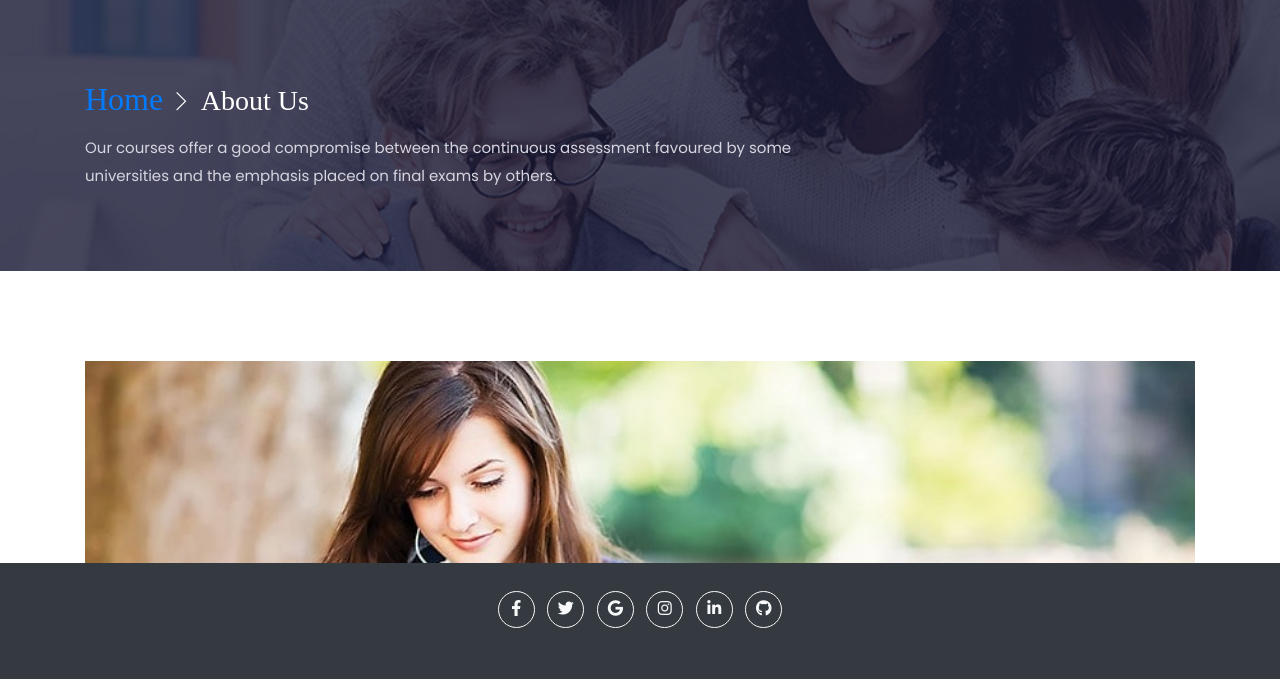
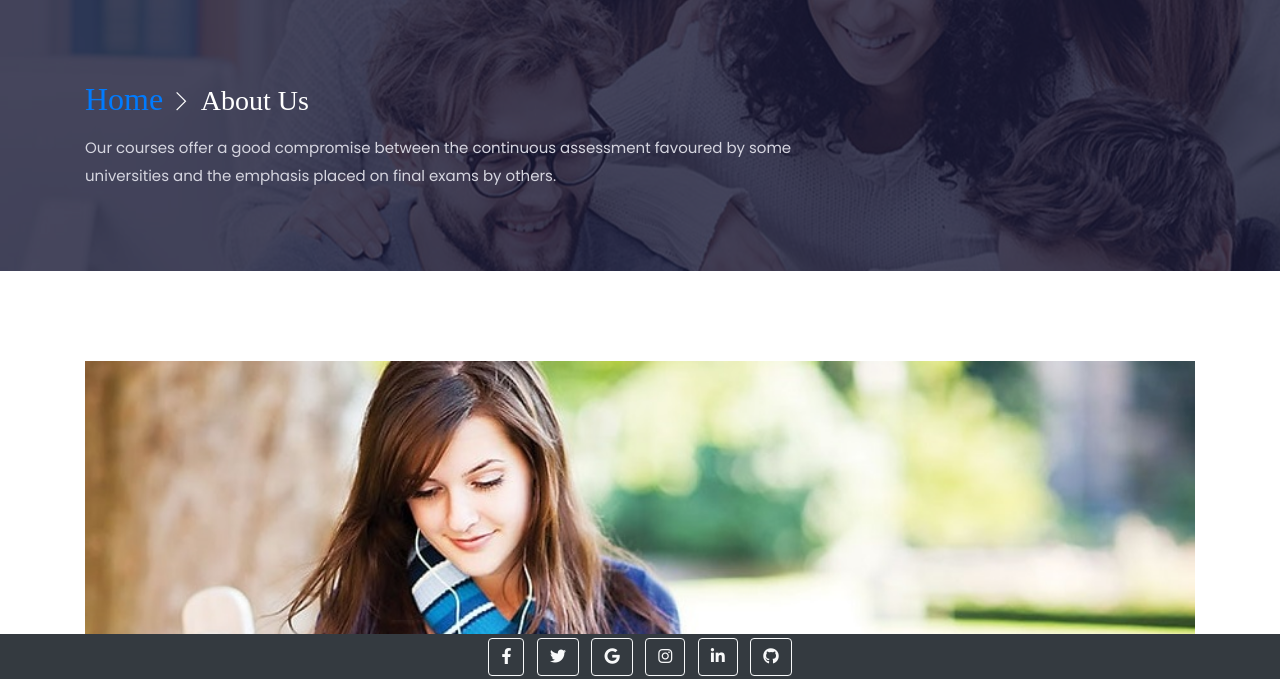
Before and after one commit to hitesh-anand/aca_web, a website with bundled scripts: page theme/about.html in a window 1280 px wide. Shown: the part 120-799 px from the top of the page. Built offline with nearby package versions, Linux system fonts and the light colour scheme; a web font is replaced by a local one.

Commit message:
corrected footer

```diff
--- a/source/partials/footer.htm
+++ b/source/partials/footer.htm
@@ -1,8 +1,8 @@
 <footer class="bg-dark text-center text-white fixed-bottom">
     <!-- Grid container -->
-    <div class="container p-4">
+    <div class="container ">
       <!-- Section: Social media -->
-      <section class="mb-4">
+      <section class="">
         <!-- Facebook -->
         <a class="btn btn-outline-light btn-floating m-1" href="#!" role="button"
           ><i class="fab fa-facebook-f"></i
@@ -77,9 +77,9 @@
 <script src="https://cdn.jsdelivr.net/npm/bootstrap@5.0.2/dist/js/bootstrap.bundle.min.js" integrity="sha384-MrcW6ZMFYlzcLA8Nl+NtUVF0sA7MsXsP1UyJoMp4YLEuNSfAP+JcXn/tWtIaxVXM" crossorigin="anonymous"></script>
 
 <!-- MDB -->
-<script
+<!-- <script
   type="text/javascript"
   src="https://cdnjs.cloudflare.com/ajax/libs/mdb-ui-kit/6.0.0/mdb.min.js"
-></script>
+></script> -->
 </body>
 </html>
--- a/theme/about.html
+++ b/theme/about.html
@@ -61,10 +61,10 @@ href="https://fonts.googleapis.com/css?family=Roboto:300,400,500,700&display=swa
 rel="stylesheet"
 />
 <!-- MDB -->
-<link
+<!-- <link
 href="https://cdnjs.cloudflare.com/ajax/libs/mdb-ui-kit/6.0.0/mdb.min.css"
 rel="stylesheet"
-/>
+/> -->
 </head>
 
 <body>
@@ -572,9 +572,9 @@ rel="stylesheet"
 
 <footer class="bg-dark text-center text-white fixed-bottom">
     <!-- Grid container -->
-    <div class="container p-4">
+    <div class="container ">
       <!-- Section: Social media -->
-      <section class="mb-4">
+      <section class="">
         <!-- Facebook -->
         <a class="btn btn-outline-light btn-floating m-1" href="#!" role="button"
           ><i class="fab fa-facebook-f"></i
@@ -649,9 +649,9 @@ rel="stylesheet"
 <script src="https://cdn.jsdelivr.net/npm/bootstrap@5.0.2/dist/js/bootstrap.bundle.min.js" integrity="sha384-MrcW6ZMFYlzcLA8Nl+NtUVF0sA7MsXsP1UyJoMp4YLEuNSfAP+JcXn/tWtIaxVXM" crossorigin="anonymous"></script>
 
 <!-- MDB -->
-<script
+<!-- <script
   type="text/javascript"
   src="https://cdnjs.cloudflare.com/ajax/libs/mdb-ui-kit/6.0.0/mdb.min.js"
-></script>
+></script> -->
 </body>
 </html>
```
Also changed, not shown: source/partials/header.htm (+2 -2 lines), theme/blog-single.html (+6 -6 lines), theme/blog.html (+6 -6 lines), theme/contact.html (+6 -6 lines), theme/course-single.html (+6 -6 lines), theme/courses.html (+6 -6 lines), theme/event-single.html (+6 -6 lines), theme/events.html (+6 -6 lines), theme/index.html (+6 -6 lines), theme/notice-single.html (+6 -6 lines), theme/notice.html (+6 -6 lines), theme/research.html (+6 -6 lines), theme/scholarship.html (+6 -6 lines), theme/teacher-single.html (+6 -6 lines), 1 more files.
